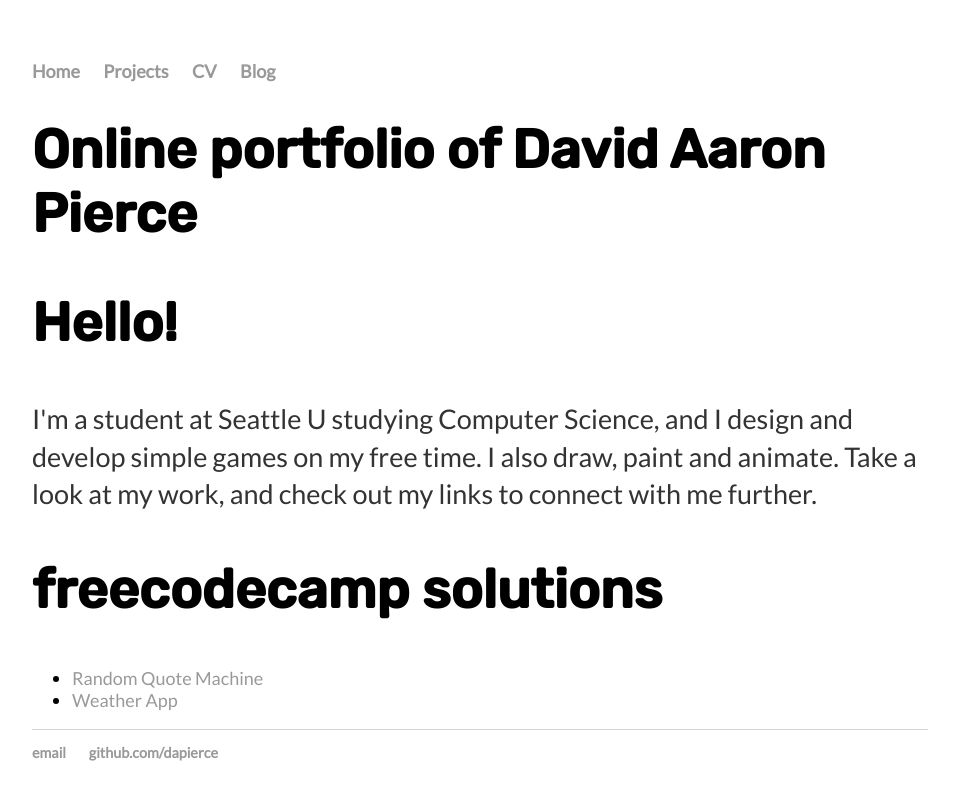
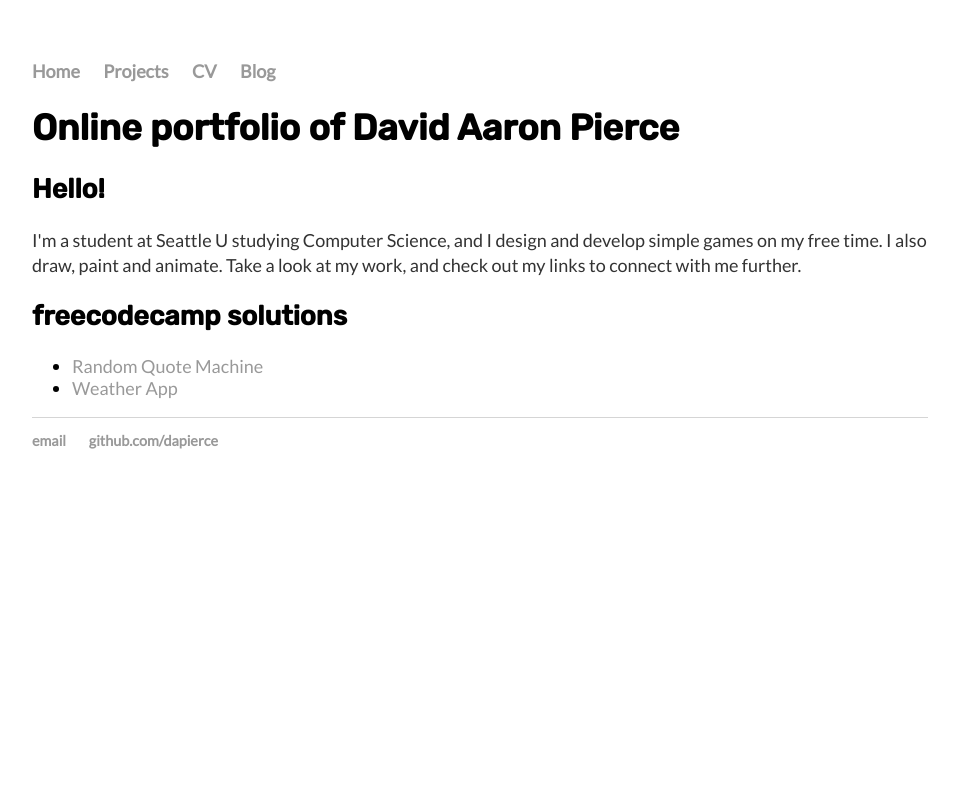
Before and after one commit to dapierce/dapierce.github.io-archive, a Jekyll site: the page built from index.html, in a window 1280 px wide. Shown: the top 800 px of the page, without its empty margins (160-1119 px from the left). Built offline with Jekyll 4.4.1, drawn with Linux system fonts in a browser that asks for light colours.

Commit message:
Update main.css

```diff
--- a/css/main.css
+++ b/css/main.css
@@ -21,11 +21,9 @@ a:hover {
     text-decoration: underline;
 }
 h1,h2,h3 {
-    font-size: 3em;
     font-family: 'Rubik', sans-serif;
 }
 p {
-    font-size: 1.5em;
     line-height: 1.4em;
     color: #333;
 }
@@ -36,7 +34,6 @@ footer {
 
 ul.posts {
     margin: 20px auto 40px;
-    font-size: 1.5em;
 }
 
 ul.posts li {
```
